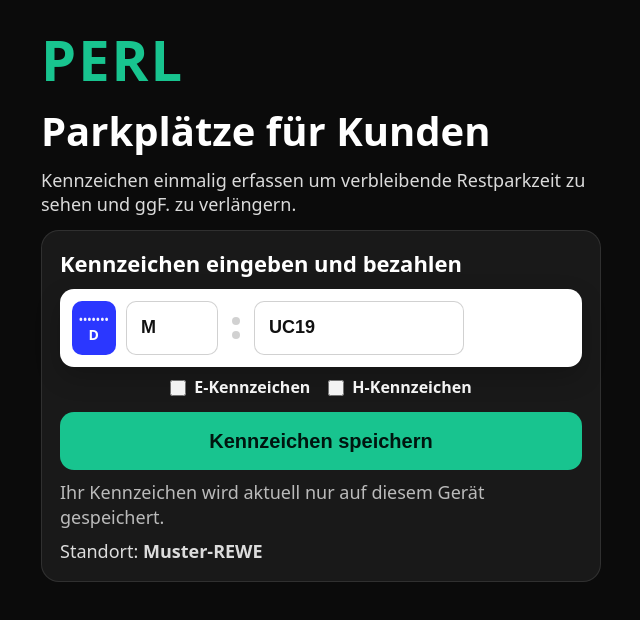
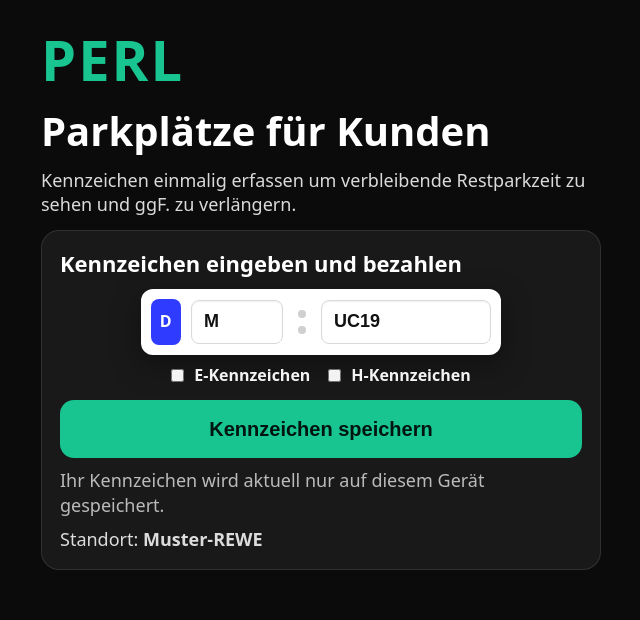
Before and after one commit to spezi500ml/perl-web, a Next.js app: page / in a window 1280 px wide. Shown: the top 620 px of the page, without its empty margins (319-959 px from the left). Built offline with nearby package versions, Linux system fonts and the light colour scheme.

Commit message:
ui: shorter centered plate, bigger dots, slimmer D field

```diff
--- a/components/PlateInput.tsx
+++ b/components/PlateInput.tsx
@@ -7,19 +7,22 @@ export type Suffix = "" | "E" | "H";
 type Props = {
   prefix: string;
   setPrefix: React.Dispatch<React.SetStateAction<string>>;
+
   rest: string;
   setRest: React.Dispatch<React.SetStateAction<string>>;
+
+  // wichtig: so wie du es aktuell im app/page.tsx übergibst
   suffix: Suffix;
   setSuffix: React.Dispatch<React.SetStateAction<Suffix>>;
 };
 
-function normalizePrefix(v: string) {
-  return v.replace(/[^a-zA-Z]/g, "").toUpperCase().slice(0, 3);
+function normPrefix(v: string) {
+  return v.toUpperCase().replace(/[^A-ZÄÖÜ]/g, "").slice(0, 3);
 }
 
-function normalizeRest(v: string) {
-  // erlaubt: Buchstaben+Zahlen (ohne Sonderzeichen), max 6 Zeichen wie typische Kennzeichen-Restteile
-  return v.replace(/[^a-zA-Z0-9]/g, "").toUpperCase().slice(0, 6);
+function normRest(v: string) {
+  // zweites Feld: Buchstaben + Zahlen erlauben (z.B. UC19, AB123, 1A23)
+  return v.toUpperCase().replace(/[^A-Z0-9]/g, "").slice(0, 6);
 }
 
 export default function PlateInput({
@@ -30,172 +33,150 @@ export default function PlateInput({
   suffix,
   setSuffix,
 }: Props) {
-  const wrap: React.CSSProperties = {
+  const plateWrap: React.CSSProperties = {
+    width: "fit-content", // <- macht das gesamte Kennzeichen so kurz wie möglich
+    margin: "0 auto", // <- zentriert es im Card
+    background: "#fff",
+    borderRadius: 12,
+    padding: 10, // kleiner -> weniger Weißraum rechts
     display: "flex",
     alignItems: "center",
     gap: 10,
-    padding: 12,
-    borderRadius: 14,
-    background: "#fff",
-    boxShadow: "0 10px 26px rgba(0,0,0,0.20)",
+    boxShadow: "0 10px 30px rgba(0,0,0,0.35)",
   };
 
-  // EU-Balken links
-  const eu: React.CSSProperties = {
-    width: 44,
-    height: 54,
-    borderRadius: 10,
-    background: "#2b37ff",
+  const blue: React.CSSProperties = {
+    width: 30, // schmaler, nur minimal breiter als das "D"
+    height: 46,
+    borderRadius: 8,
+    background: "#2f3cff",
+    display: "flex",
+    alignItems: "center",
+    justifyContent: "center",
     color: "#fff",
-    display: "flex",
-    flexDirection: "column",
-    justifyContent: "center",
-    alignItems: "center",
     fontWeight: 900,
+    fontSize: 16,
     letterSpacing: 0.5,
     userSelect: "none",
+    flex: "0 0 auto",
   };
 
-  const stars: React.CSSProperties = {
-    fontSize: 10,
-    lineHeight: 1,
-    opacity: 0.95,
-    marginBottom: 4,
-  };
-
-  const d: React.CSSProperties = {
-    fontSize: 14,
-    lineHeight: 1,
-  };
-
-  // Input-Styles (Wemolo-ish)
-  const inBase: React.CSSProperties = {
-    height: 54,
-    borderRadius: 10,
-    border: "1px solid rgba(0,0,0,0.18)",
+  const inputBase: React.CSSProperties = {
+    height: 44,
+    borderRadius: 8,
+    border: "1px solid #d9d9d9",
     background: "#fff",
     color: "#111",
     fontSize: 18,
     fontWeight: 800,
+    padding: "0 12px",
     outline: "none",
-    padding: "0 14px",
+    boxShadow: "inset 0 1px 2px rgba(0,0,0,0.06)",
     textTransform: "uppercase",
   };
 
-  // Feld 1 bewusst kürzer (3 Buchstaben max)
   const prefixStyle: React.CSSProperties = {
-    ...inBase,
-    width: 92, // kürzer als vorher
+    ...inputBase,
+    width: 92, // etwas kürzer
     textAlign: "left",
   };
 
-  // Rechtes Feld kürzer (Container + Input)
   const restStyle: React.CSSProperties = {
-    ...inBase,
-    width: 210, // deutlich kürzer
+    ...inputBase,
+    width: 170, // deutlich kürzer -> weniger Weißraum rechts
+    textAlign: "left",
   };
 
-  // 2 Punkte statt Trennstrich
   const dotsWrap: React.CSSProperties = {
-    width: 16,
-    height: 54,
+    width: 18,
     display: "flex",
+    flexDirection: "column",
     alignItems: "center",
     justifyContent: "center",
-  };
-
-  const dots: React.CSSProperties = {
-    width: 8,
-    height: 22,
-    display: "flex",
-    flexDirection: "column",
-    justifyContent: "space-between",
+    gap: 8, // mehr Abstand
+    flex: "0 0 auto",
   };
 
   const dot: React.CSSProperties = {
-    width: 8,
+    width: 8, // doppelt so groß wie vorher (optisch)
     height: 8,
     borderRadius: 999,
-    background: "rgba(0,0,0,0.18)",
+    background: "#cfcfcf",
   };
 
-  const suffixRow: React.CSSProperties = {
-    marginTop: 10,
+  const checkRow: React.CSSProperties = {
     display: "flex",
     gap: 18,
+    alignItems: "center",
     justifyContent: "center",
-    alignItems: "center",
+    marginTop: 10,
+    color: "#fff",
+    fontSize: 16,
+    fontWeight: 800,
   };
 
-  const cbLabel: React.CSSProperties = {
+  const checkLabel: React.CSSProperties = {
     display: "flex",
-    gap: 8,
+    gap: 10,
     alignItems: "center",
-    color: "#fff",
-    fontSize: 16,
-    fontWeight: 700,
     opacity: 0.95,
   };
 
-  const cb: React.CSSProperties = {
-    width: 16,
-    height: 16,
-  };
+  function toggleSuffix(next: Suffix) {
+    // exklusiv, aber optional: klickt man dasselbe nochmal, wird's wieder leer
+    setSuffix((cur) => (cur === next ? "" : next));
+  }
 
   return (
     <div>
-      <div style={wrap}>
-        <div style={eu}>
-          <div style={stars}>•••••••</div>
-          <div style={d}>D</div>
-        </div>
+      {/* Kennzeichen: kürzer + zentriert */}
+      <div style={plateWrap}>
+        {/* Blaues Feld: nur "D", keine Sterne */}
+        <div style={blue}>D</div>
 
         <input
           value={prefix}
-          onChange={(e) => setPrefix(normalizePrefix(e.target.value))}
+          onChange={(e) => setPrefix(normPrefix(e.target.value))}
           placeholder="MUC"
           maxLength={3}
+          autoCapitalize="characters"
           inputMode="text"
-          autoCapitalize="characters"
           style={prefixStyle}
         />
 
-        <div style={dotsWrap} aria-hidden="true">
-          <div style={dots}>
-            <div style={dot} />
-            <div style={dot} />
-          </div>
+        {/* Doppelpunkte (2 Punkte), jetzt deutlich größer */}
+        <div style={dotsWrap} aria-hidden>
+          <span style={dot} />
+          <span style={dot} />
         </div>
 
         <input
           value={rest}
-          onChange={(e) => setRest(normalizeRest(e.target.value))}
+          onChange={(e) => setRest(normRest(e.target.value))}
           placeholder="PD1234"
           maxLength={6}
+          autoCapitalize="characters"
           inputMode="text"
-          autoCapitalize="characters"
           style={restStyle}
         />
       </div>
 
-      {/* E/H exklusiv, optional */}
-      <div style={suffixRow}>
-        <label style={cbLabel}>
+      {/* E/H: exklusiv, aber optional */}
+      <div style={checkRow}>
+        <label style={checkLabel}>
           <input
-            style={cb}
             type="checkbox"
             checked={suffix === "E"}
-            onChange={(e) => setSuffix(e.target.checked ? "E" : "")}
+            onChange={() => toggleSuffix("E")}
           />
           E-Kennzeichen
         </label>
 
-        <label style={cbLabel}>
+        <label style={checkLabel}>
           <input
-            style={cb}
             type="checkbox"
             checked={suffix === "H"}
-            onChange={(e) => setSuffix(e.target.checked ? "H" : "")}
+            onChange={() => toggleSuffix("H")}
           />
           H-Kennzeichen
         </label>
```
